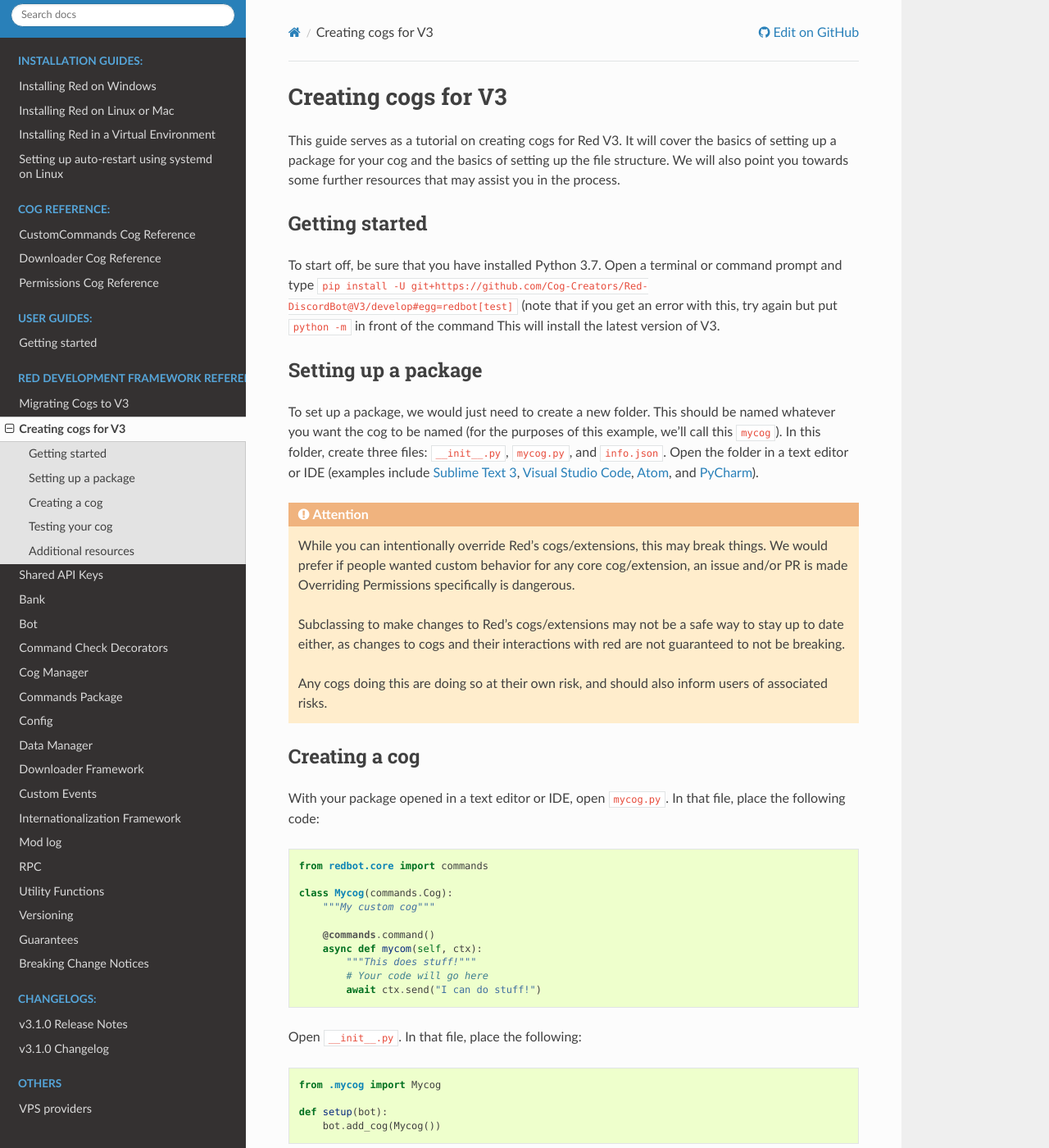
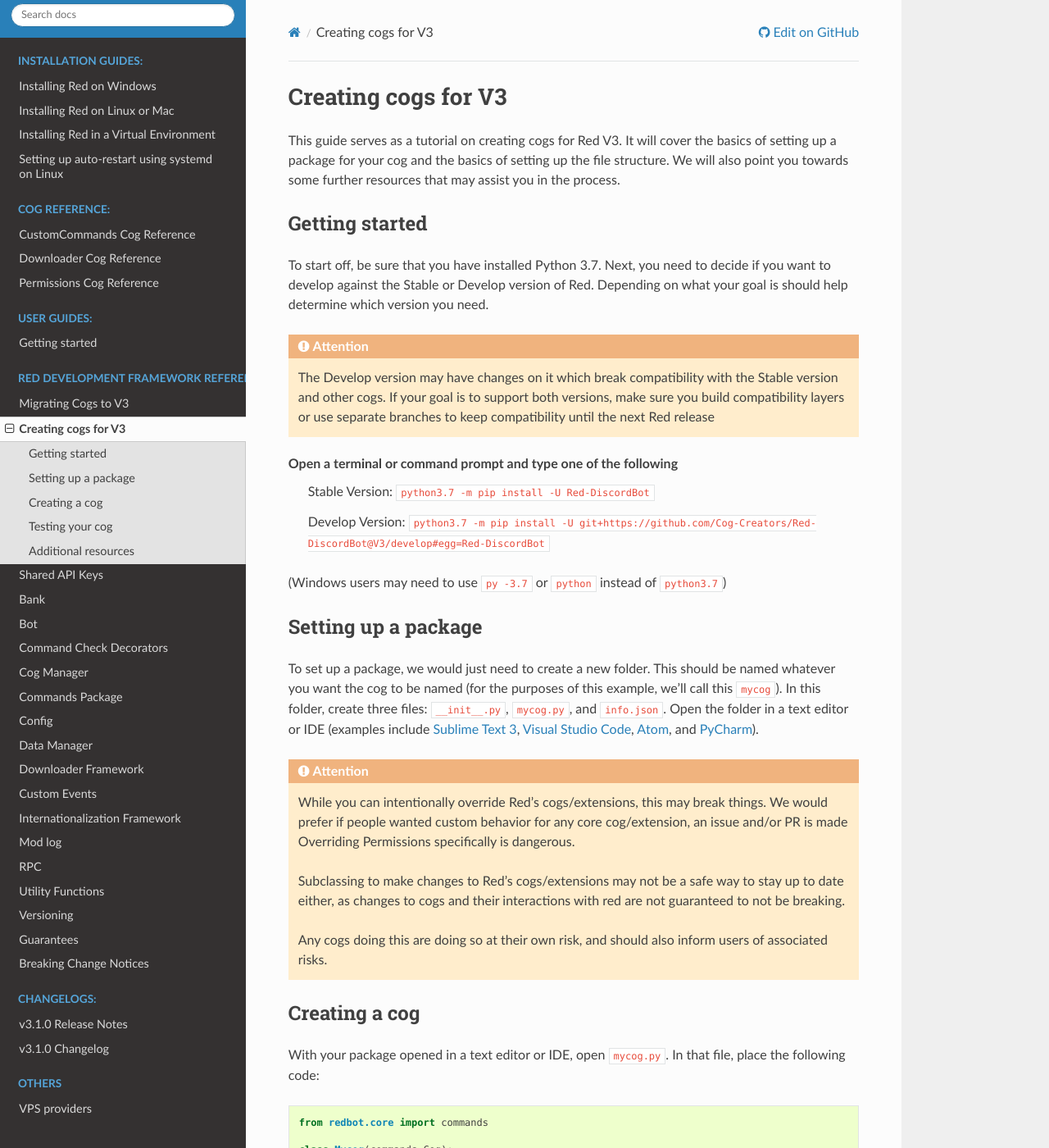
Before and after one commit to Renirous/Red-DiscordBot, a Sphinx documentation site: the page built from docs/guide_cog_creation.rst, in a window 1280 px wide and 1400 px high. Shown: the whole window at 82% size. Built offline with Sphinx 7.4.7 and the Read the Docs theme 2.0.0, drawn with Linux system fonts in a browser that asks for light colours; the version number is read from the project's files by our own code; some of the changed text lies outside the part shown.

Commit message:
[Docs] Update Cog Creation guide install (#3021)
* Use stable instead of dev version

* changelog entry

* Rename 3020.docs.rst to 3021.docs.rst

* update wording in Getting Started

* add note about package layout

* fix some formatting

* spellcheck

* add cookiecutter note

* Update 3021.docs.rst

```diff
--- /dev/null
+++ b/changelog.d/3021.docs.rst
@@ -0,0 +1 @@
+Update Cog Creation guide with a note regarding the Develop version as well as folder layout for local cogs
--- a/docs/guide_cog_creation.rst
+++ b/docs/guide_cog_creation.rst
@@ -18,9 +18,19 @@ Getting started
 ---------------
 
 To start off, be sure that you have installed Python 3.7.
-Open a terminal or command prompt and type :code:`pip install -U git+https://github.com/Cog-Creators/Red-DiscordBot@V3/develop#egg=redbot[test]`
-(note that if you get an error with this, try again but put :code:`python -m` in front of the command
-This will install the latest version of V3.
+Next, you need to decide if you want to develop against the Stable or Develop version of Red.
+Depending on what your goal is should help determine which version you need.
+
+.. attention::
+    The Develop version may have changes on it which break compatibility with the Stable version and other cogs.
+    If your goal is to support both versions, make sure you build compatibility layers or use separate branches to keep compatibility until the next Red release
+
+Open a terminal or command prompt and type one of the following
+    Stable Version: :code:`python3.7 -m pip install -U Red-DiscordBot`
+
+    Develop Version: :code:`python3.7 -m pip install -U git+https://github.com/Cog-Creators/Red-DiscordBot@V3/develop#egg=Red-DiscordBot`
+
+(Windows users may need to use :code:`py -3.7` or :code:`python` instead of :code:`python3.7`)
 
 --------------------
 Setting up a package
@@ -99,6 +109,33 @@ to the directory where your cog package is located. In Discord, do
 The bot should respond with :code:`I can do stuff!`. If it did, you
 have successfully created a cog!
 
+.. note:: **Package/Folder layout**
+
+    You must make sure you structure your local path correctly or
+    you get an error about missing the setup function. As cogs are
+    considered packages, they are each contained within separate folders.
+    The folder you need to add using :code:`[p]addpath` is the parent
+    folder of these package folders. Below is an example
+
+    .. code-block:: none
+
+        - D:\
+        -- red-env
+        -- red-data
+        -- red-cogs
+        ---- mycog
+        ------ __init__.py
+        ------ mycog.py
+        ---- coolcog
+        ------ __init__.py
+        ------ coolcog.py
+
+    You would then use :code:`[p]addpath D:\red-cogs` to add the path
+    and then you can use :code:`[p]load mycog` or :code:`[p]load coolcog`
+    to load them
+
+    You can also take a look at `our cookiecutter <https://github.com/Cog-Creators/cog-cookiecutter>`_, for help creating the right structure.
+
 --------------------
 Additional resources
 --------------------
```
Also changed, not shown: other parts of docs/guide_cog_creation.rst (+1 -1 lines).
